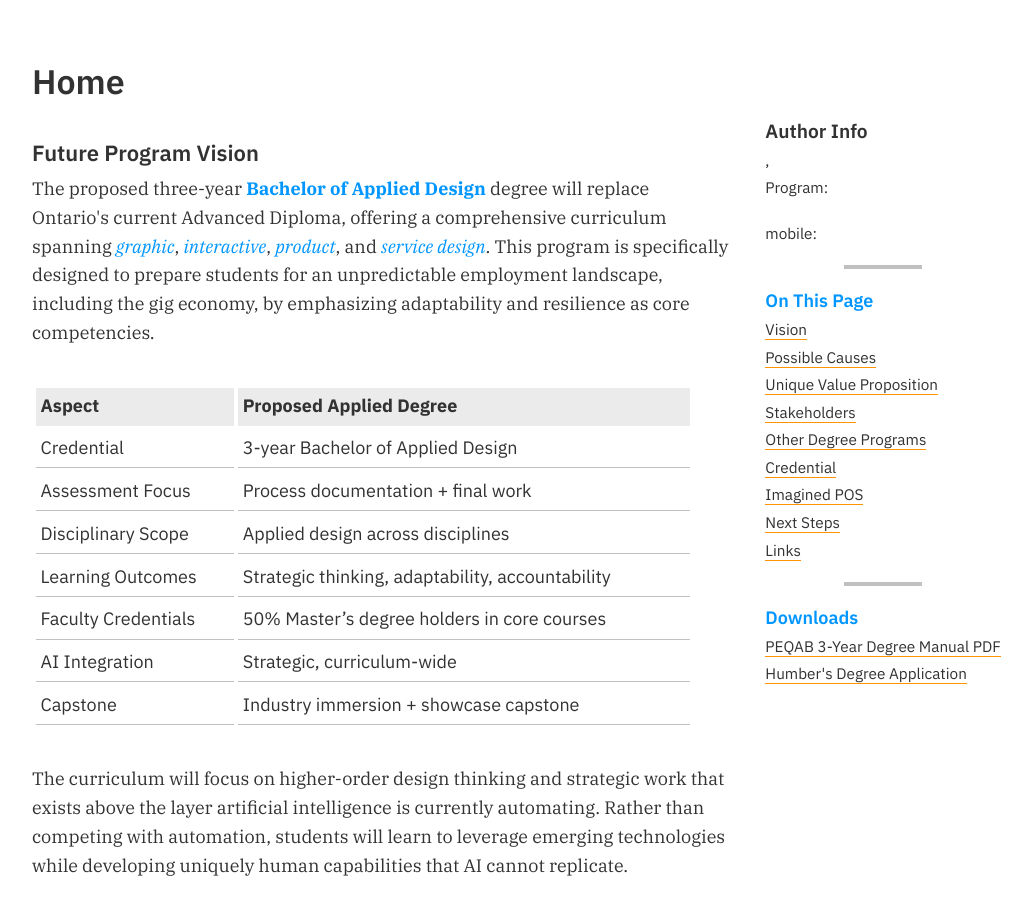
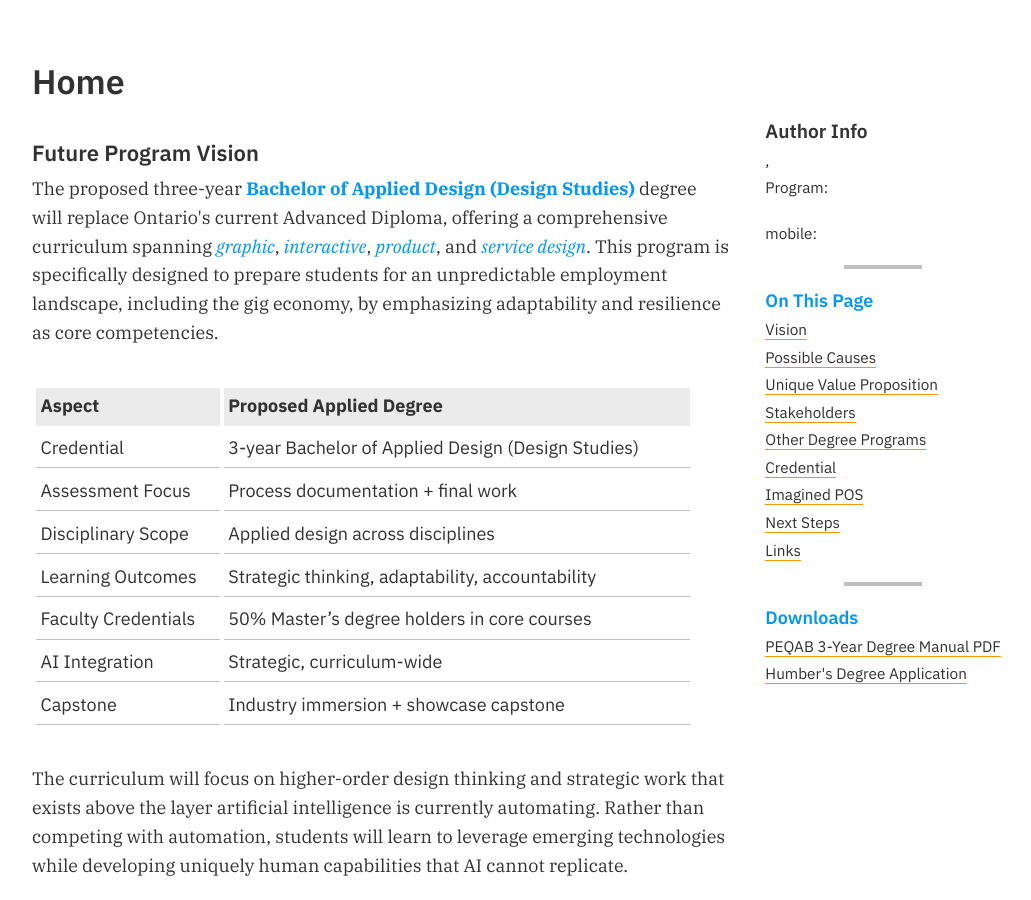
Before and after one commit to AlainParadis/program-transformation, a Jekyll site: the page built from index.md, in a window 1280 px wide and 900 px high. Shown: the whole window, without its empty margins (76-1107 px from the left). Built offline with Jekyll 4.4.1, drawn with Linux system fonts in a browser that asks for light colours; part of the change alters nothing that is shown; some of the changed text lies outside the part shown.

Commit message:
Use sitewide vars for program title and email
Replace hardcoded 'Bachelor of Applied Design' with {{ site.data.sitewide.program-title }} and update the footer email reference to {{ site.data.sitewide.email }} to centralize content. Changes applied to _includes/credential.html and _includes/vision.html (table entry), and _includes/footer.html for consistent, maintainable site-wide configuration.

```diff
--- a/_includes/credential.html
+++ b/_includes/credential.html
@@ -2,7 +2,7 @@
 	<a name="credential">Credential</a>
 </h4>
 <p>
-	A proposed <strong>Bachelor of Applied Design</strong> implies a degree‑level complexity in knowledge, analysis, and independent work. It will include a major field with significant upper‑level work, but over three years. It will have a volume of breadth and depth that exceeds an advanced diploma but is still less than a typical four‑year honours program.
+	A proposed <strong>{{ site.data.sitewide.program-title }}</strong> implies a degree‑level complexity in knowledge, analysis, and independent work. It will include a major field with significant upper‑level work, but over three years. It will have a volume of breadth and depth that exceeds an advanced diploma but is still less than a typical four‑year honours program.
 </p>
 <p>
 	A degree credential increases program differentiation, supports recruitment in a competitive landscape, and positions Algonquin as a leader in AI-integrated applied design education. Degree programs typically command higher tuition and attract students who might otherwise choose university pathways.
--- a/_includes/footer.html
+++ b/_includes/footer.html
@@ -1,5 +1,5 @@
 <ul class="text-small">
-	<li>This site aims to follow WCAG 2.1 AA guidelines. If you find any issues, please email me at <a href="mailto:{{ site.data.sitewide.identification.email }}" title="Alain Paradis' E-Mail Address.">{{ site.data.sitewide.identification.email }}</a>.</li>
+	<li>This site aims to follow WCAG 2.1 AA guidelines. If you find any issues, please email me at <a href="mailto:{{ site.data.sitewide.email }}" title="Alain Paradis' E-Mail Address.">{{ site.data.sitewide.email }}</a>.</li>
 </ul>
 <ul class="text-small">
 	<li><strong>A.I. Statement:</strong> This program transformation plan was created through a synergy between human skills and AI algorithms. Specifically, Microsoft Copilot and Perplexity.ai were used for research purposes. They were also used for brainstorming and to suggest high-level topics for analysis. </li>
--- a/_includes/vision.html
+++ b/_includes/vision.html
@@ -2,12 +2,12 @@
 	<a name="vision">Future Program Vision</a>
 </h4>
 <p>
-	The proposed three-year <strong>Bachelor of Applied Design</strong> degree will replace Ontario's current Advanced Diploma, offering a comprehensive curriculum spanning <em>graphic</em>, <em>interactive</em>, <em>product</em>, and <em>service design</em>. This program is specifically designed to prepare students for an unpredictable employment landscape, including the gig economy, by emphasizing adaptability and resilience as core competencies.
+	The proposed three-year <strong>{{ site.data.sitewide.program-title }}</strong> degree will replace Ontario's current Advanced Diploma, offering a comprehensive curriculum spanning <em>graphic</em>, <em>interactive</em>, <em>product</em>, and <em>service design</em>. This program is specifically designed to prepare students for an unpredictable employment landscape, including the gig economy, by emphasizing adaptability and resilience as core competencies.
 </p>
 
 | Aspect              | Proposed Applied Degree                           |
 |---------------------|---------------------------------------------------|
-| Credential          | 3-year Bachelor of Applied Design                 |
+| Credential          | 3-year {{ site.data.sitewide.program-title }}                 |
 | Assessment Focus    | Process documentation + final work                |
 | Disciplinary Scope  | Applied design across disciplines                 |
 | Learning Outcomes   | Strategic thinking, adaptability, accountability  |
```
